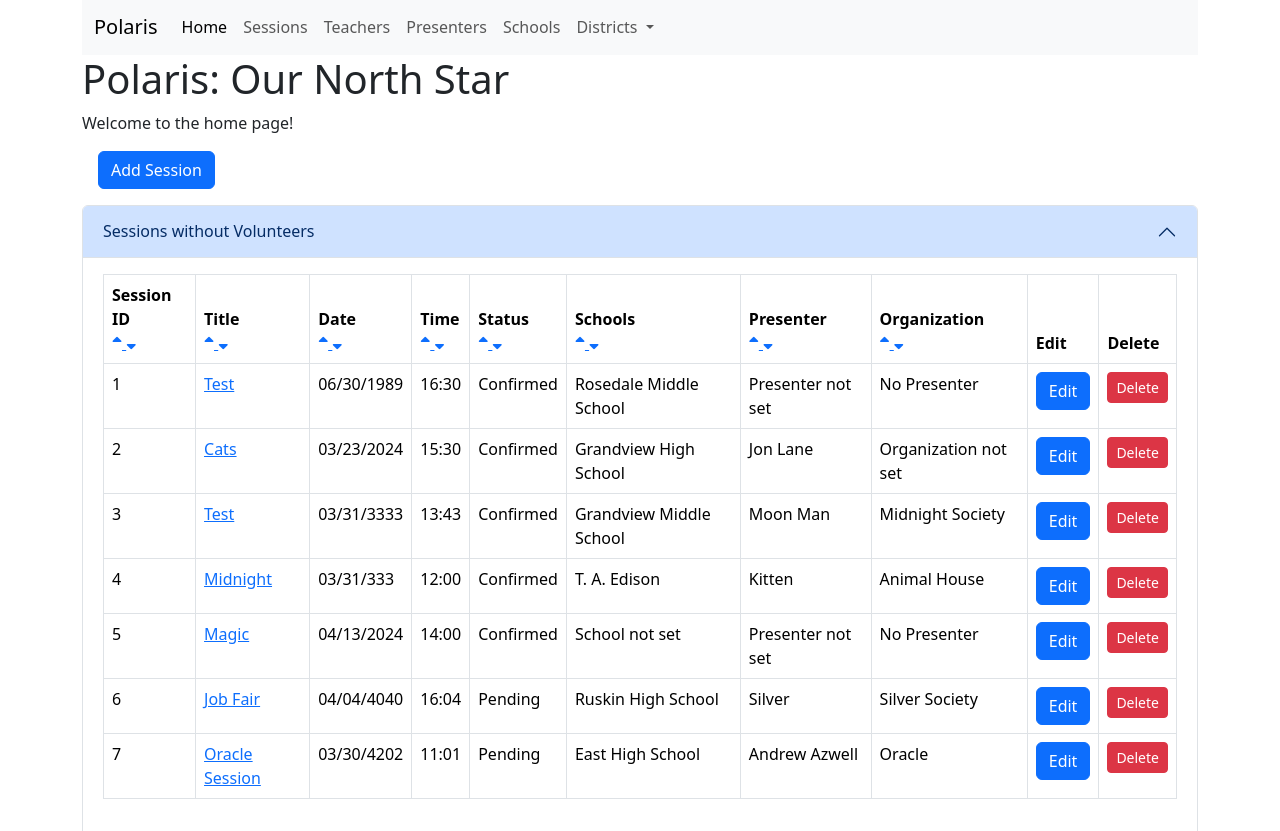
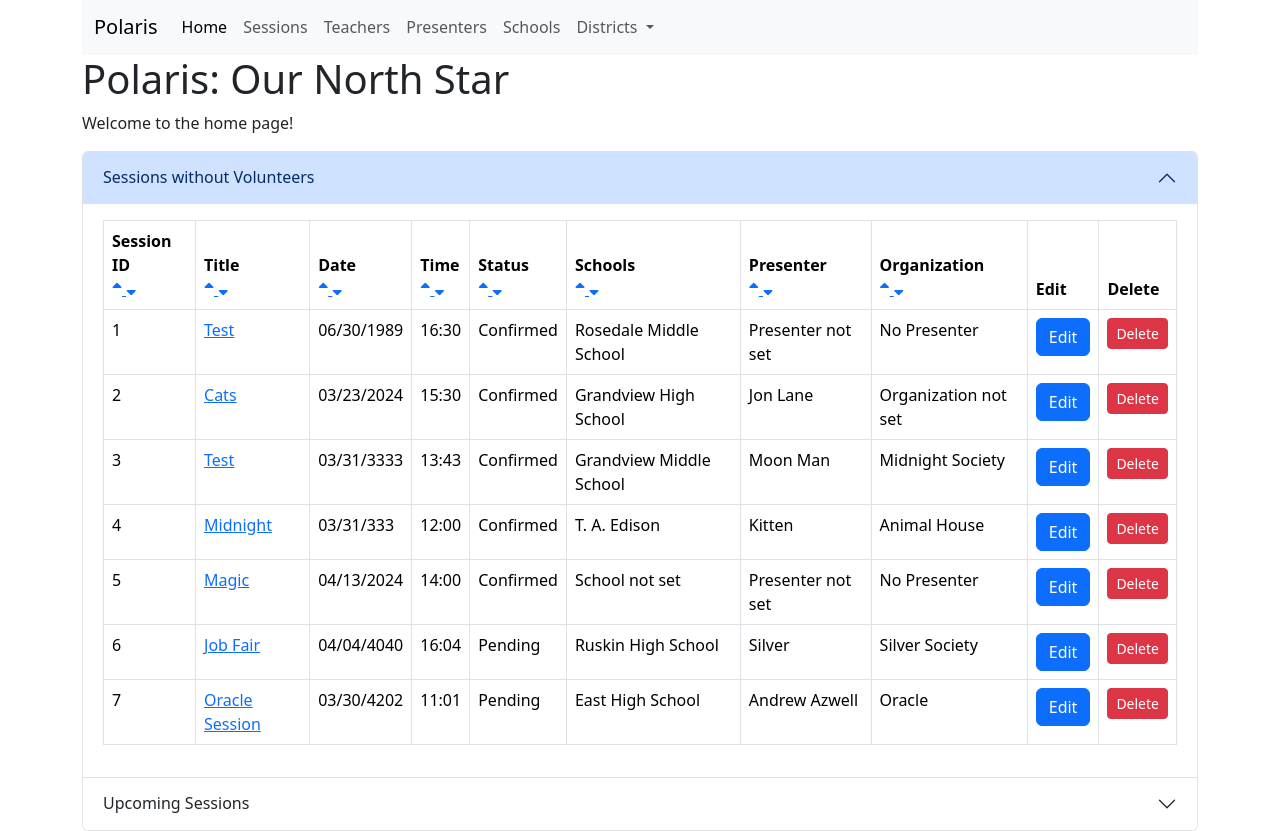
Before and after one commit to admiralorbiter/prepkc-polaris, a Flask app: page / in a window 1280 px wide. Shown: the part 49-880 px from the top of the page. Run offline with Flask 3, Linux system fonts and the light colour scheme; data comes from the database, SQL or seed files in the repository; both versions use the stored data as it was after the commit; some libraries are stand-ins or nearby versions.

Commit message:
more changes

```diff
--- a/app/templates/index.html
+++ b/app/templates/index.html
@@ -5,56 +5,6 @@
 {% block content %}
     <h1>Polaris: Our North Star</h1>
     <p>Welcome to the home page!</p>
-    <!--<a href="/session_page" class="btn btn-primary">New Session Page</a> -->
-    <div class="m-3">
-      <button class="btn btn-primary" type="button" data-bs-toggle="modal" data-bs-target="#addSessionModal">
-        Add Session
-      </button>
-    </div>
-    <div class="modal fade" id="addSessionModal" tabindex="-1" aria-labelledby="addSessionModalLabel" aria-hidden="true">
-      <div class="modal-dialog">
-        <div class="modal-content">
-          <div class="modal-header">
-            <h5 class="modal-title" id="addSessionModalLabel">Add Session</h5>
-            <button type="button" class="btn-close" data-bs-dismiss="modal" aria-label="Close"></button>
-          </div>
-          <div class="modal-body
-          ">
-            <form method="POST" hx-post="/add-session">
-              <div class="mb-3">
-                <label for="sessionTitle" class="form-label
-                ">Session Title</label>
-                <input type="text" class="form-control" id="sessionTitle" name="sessionTitle" required>
-              </div>
-              <div class="mb-3">
-                <label for="sessionDate" class="form-label
-                ">Session Date</label>
-                <input type="date" class="form-control" id="sessionDate" name="sessionDate" required>
-              </div>
-              <div class="mb-3">
-                <label for="sessionTime" class="form-label
-                ">Session Time</label>
-                <input type="time" class="form-control" id="sessionTime" name="sessionTime" required>
-              </div>
-              <div class="mb-3">
-                <label for="sessionSchool" class="form-label
-                ">Session School</label>
-                <input type="text" class="form-control" id="sessionSchool" name="sessionSchool" required>
-              </div>
-              <div class="mb-3">
-                <label for="sessionPresenter" class="form-label">Session Presenter</label>
-                <input type="text" class="form-control" id="sessionPresenter" name="sessionPresenter" required>
-              </div>
-              <div class="mb-3">
-                <label for="sessionOrganization" class="form-label">Session Organization</label>
-                <input type="text" class="form-control" id="sessionOrganization" name="sessionOrganization" required>
-              </div>
-              <button type="submit" class="btn btn-primary">Add Session</button>
-            </form>
-          </div>
-        </div>
-      </div>
-    </div>
     <div class="accordion" id="accordionExample">
       <div class="accordion-item">
         <h2 class="accordion-header">
```
Also changed, not shown: app/templates/sessions.html (+44 -0 lines), app/polaris.db.
